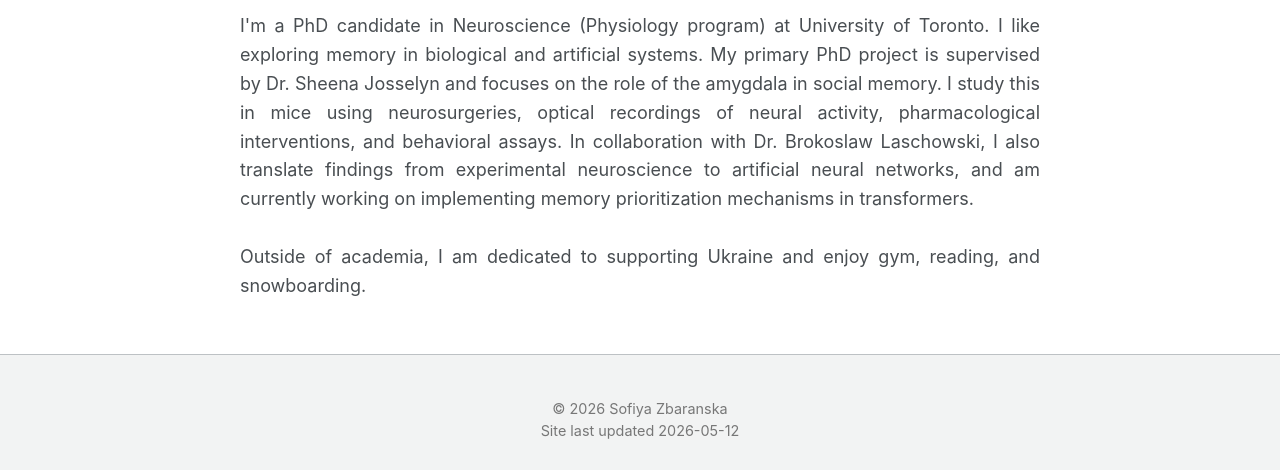
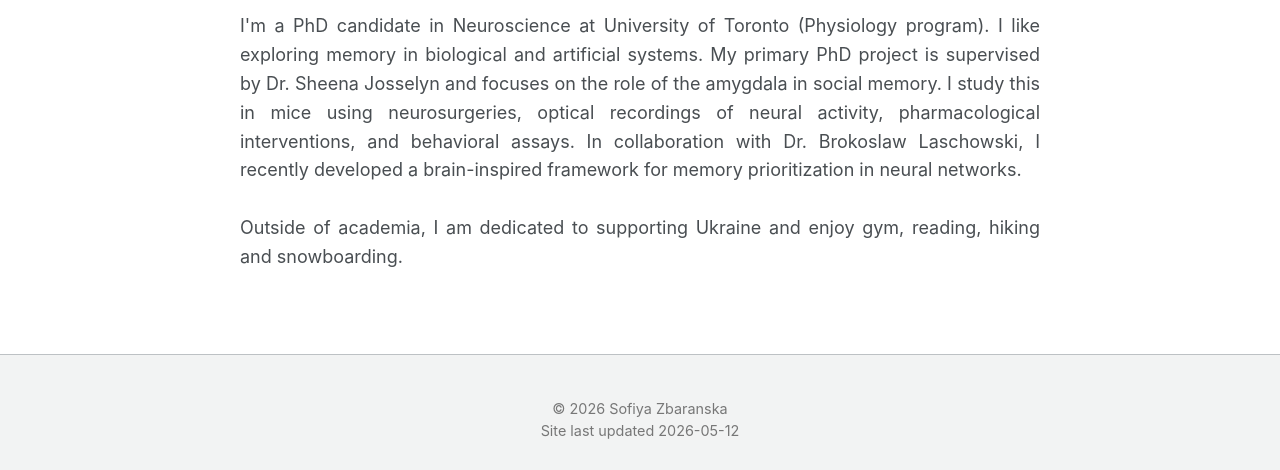
Before and after one commit to neur1s/neur1s.github.io, a Jekyll site: the page built from _pages/about.md, in a window 1280 px wide and 947 px high, cut to the strip 477-947 px from the top of the window. Built offline with Jekyll 4.4.1, drawn with Linux system fonts in a browser that asks for light colours; some web fonts are replaced; a script bundle is joined from its source files by our own code; library files that are not in the unit come from our copies.

Commit message:
update about page

```diff
--- a/_pages/about.md
+++ b/_pages/about.md
@@ -22,9 +22,9 @@ author_profile: false
   </div>
 
   <div style="font-size: 1em; line-height: 1.6; text-align: justify;">
-    I'm a PhD candidate in Neuroscience (Physiology program) at University of Toronto. I like exploring memory in biological and artificial systems. My primary PhD project is supervised by Dr. Sheena Josselyn and focuses on the role of the amygdala in social memory. I study this in mice using neurosurgeries, optical recordings of neural activity, pharmacological interventions, and behavioral assays. In collaboration with Dr. Brokoslaw Laschowski, I also translate findings from experimental neuroscience to artificial neural networks, and am currently working on implementing memory prioritization mechanisms in transformers.
+    I'm a PhD candidate in Neuroscience at University of Toronto (Physiology program). I like exploring memory in biological and artificial systems. My primary PhD project is supervised by Dr. Sheena Josselyn and focuses on the role of the amygdala in social memory. I study this in mice using neurosurgeries, optical recordings of neural activity, pharmacological interventions, and behavioral assays. In collaboration with Dr. Brokoslaw Laschowski, I recently developed a brain-inspired framework for memory prioritization in neural networks.
     <br><br>
-    Outside of academia, I am dedicated to supporting Ukraine and enjoy gym, reading, and snowboarding.
+    Outside of academia, I am dedicated to supporting Ukraine and enjoy gym, reading, hiking and snowboarding.
   </div>
 
 </div>
```
